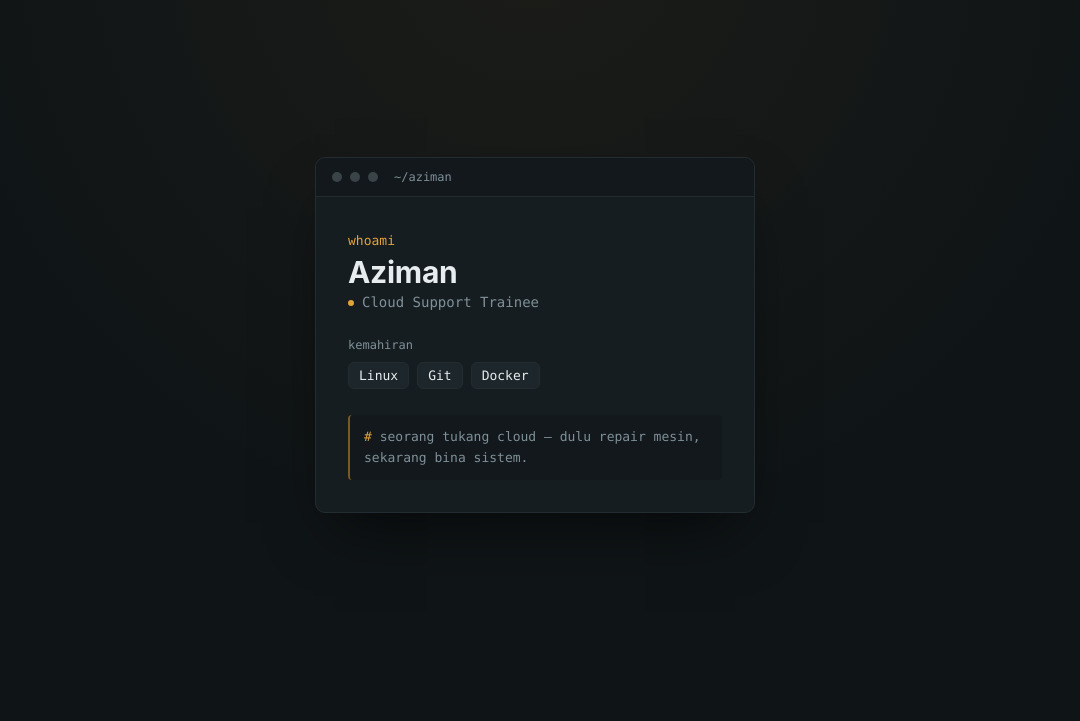
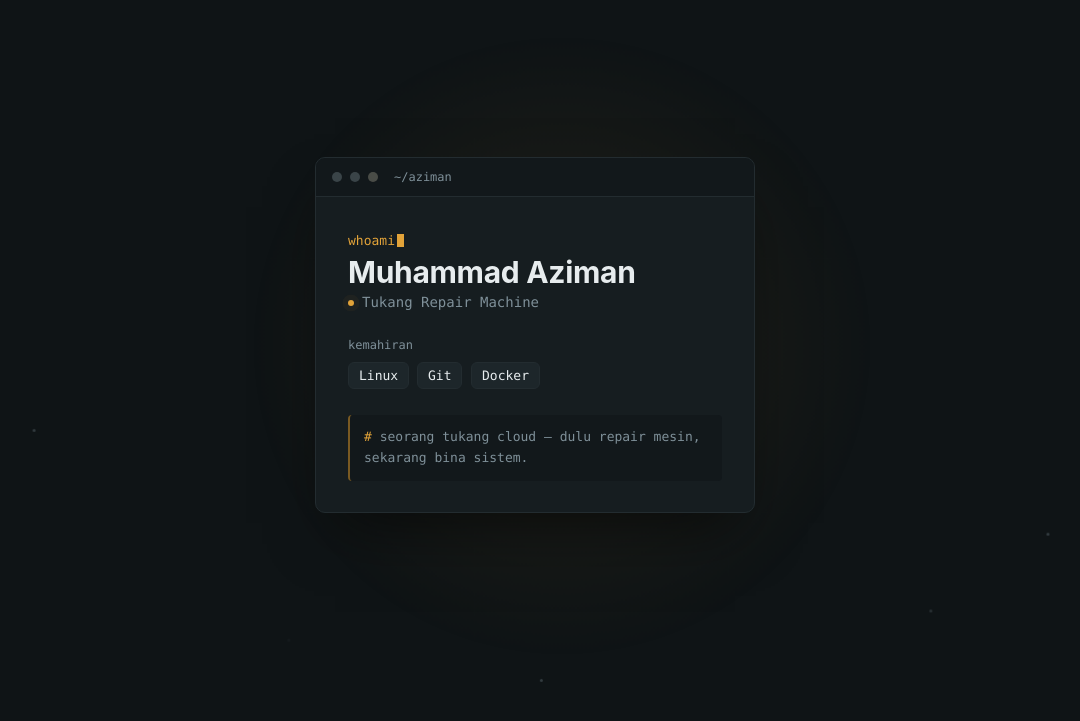
Before and after one commit to azimanlab/azimanlab.github.io, a plain HTML site: page index.html in a window 1280 px wide. Shown: the part 65-786 px from the top of the page, without its empty margins (105-1185 px from the left). Drawn offline with Linux system fonts and the light colour scheme.

Commit message:
mantapkan

```diff
--- a/index.html
+++ b/index.html
@@ -13,30 +13,68 @@
     --muted: #7f9099;
     --accent: #e2a339;
     --accent-dim: #7a5a22;
+    --accent-glow: rgba(226,163,57,0.35);
     --mono: ui-monospace, SFMono-Regular, Menlo, Consolas, "Liberation Mono", monospace;
     --sans: -apple-system, BlinkMacSystemFont, "Segoe UI", Roboto, Helvetica, Arial, sans-serif;
   }
 
   * { box-sizing: border-box; }
-
-  html, body {
-    height: 100%;
-    margin: 0;
-  }
+  html, body { height: 100%; margin: 0; }
 
   body {
-    background:
-      radial-gradient(circle at 50% 0%, rgba(226,163,57,0.06), transparent 60%),
-      var(--bg);
+    background: var(--bg);
     color: var(--text);
     font-family: var(--sans);
     display: flex;
     align-items: center;
     justify-content: center;
     padding: 24px;
+    overflow: hidden;
+    position: relative;
+  }
+
+  /* ambient glow that drifts slowly behind the card */
+  .glow {
+    position: fixed;
+    width: 600px;
+    height: 600px;
+    border-radius: 50%;
+    background: radial-gradient(circle, rgba(226,163,57,0.10), transparent 65%);
+    top: 50%;
+    left: 50%;
+    transform: translate(-50%, -50%);
+    animation: drift 12s ease-in-out infinite;
+    pointer-events: none;
+    z-index: 0;
+  }
+
+  @keyframes drift {
+    0%, 100% { transform: translate(-55%, -52%) scale(1); }
+    50% { transform: translate(-45%, -48%) scale(1.15); }
+  }
+
+  /* floating particles, like faint dust in a server room */
+  .particle {
+    position: fixed;
+    width: 3px;
+    height: 3px;
+    background: var(--muted);
+    border-radius: 50%;
+    opacity: 0;
+    animation: float 9s linear infinite;
+    z-index: 0;
+  }
+
+  @keyframes float {
+    0%   { opacity: 0; transform: translateY(0) translateX(0); }
+    10%  { opacity: 0.35; }
+    90%  { opacity: 0.25; }
+    100% { opacity: 0; transform: translateY(-140px) translateX(20px); }
   }
 
   .card {
+    position: relative;
+    z-index: 1;
     width: 100%;
     max-width: 440px;
     background: var(--panel);
@@ -44,6 +82,18 @@
     border-radius: 10px;
     overflow: hidden;
     box-shadow: 0 30px 60px -20px rgba(0,0,0,0.6);
+    animation: rise 0.6s cubic-bezier(0.16, 1, 0.3, 1);
+    transition: box-shadow 0.4s ease, transform 0.4s ease;
+  }
+
+  .card:hover {
+    box-shadow: 0 30px 70px -18px rgba(0,0,0,0.7), 0 0 0 1px var(--accent-dim);
+    transform: translateY(-2px);
+  }
+
+  @keyframes rise {
+    from { opacity: 0; transform: translateY(14px) scale(0.98); }
+    to   { opacity: 1; transform: translateY(0) scale(1); }
   }
 
   .titlebar {
@@ -60,6 +110,14 @@
     height: 10px;
     border-radius: 50%;
     background: #3a4448;
+    transition: background 0.3s ease;
+  }
+
+  .dot:nth-child(3) { animation: blink-dot 2.4s ease-in-out infinite; }
+
+  @keyframes blink-dot {
+    0%, 80%, 100% { background: #3a4448; }
+    40% { background: var(--accent); box-shadow: 0 0 6px var(--accent-glow); }
   }
 
   .titlebar span.path {
@@ -71,6 +129,13 @@
 
   .content {
     padding: 36px 32px 32px;
+    opacity: 0;
+    animation: content-in 0.6s ease 0.15s forwards;
+  }
+
+  @keyframes content-in {
+    from { opacity: 0; transform: translateY(6px); }
+    to   { opacity: 1; transform: translateY(0); }
   }
 
   .prompt {
@@ -80,8 +145,22 @@
     margin: 0 0 6px;
   }
 
+  .cursor {
+    display: inline-block;
+    width: 7px;
+    height: 13px;
+    background: var(--accent);
+    margin-left: 2px;
+    vertical-align: -2px;
+    animation: blink 1s step-end infinite;
+  }
+
+  @keyframes blink {
+    0%, 50% { opacity: 1; }
+    50.01%, 100% { opacity: 0; }
+  }
+
   h1 {
-    font-family: var(--sans);
     font-size: 30px;
     font-weight: 650;
     letter-spacing: -0.01em;
@@ -105,6 +184,14 @@
     background: var(--accent);
     margin-right: 8px;
     vertical-align: middle;
+    box-shadow: 0 0 0 0 var(--accent-glow);
+    animation: pulse 2s ease-out infinite;
+  }
+
+  @keyframes pulse {
+    0%   { box-shadow: 0 0 0 0 var(--accent-glow); }
+    70%  { box-shadow: 0 0 0 6px rgba(226,163,57,0); }
+    100% { box-shadow: 0 0 0 0 rgba(226,163,57,0); }
   }
 
   .section-label {
@@ -129,6 +216,24 @@
     border: 1px solid var(--panel-edge);
     border-radius: 6px;
     padding: 5px 10px;
+    opacity: 0;
+    animation: pop-in 0.4s ease forwards;
+    transition: border-color 0.25s ease, transform 0.25s ease, background 0.25s ease;
+  }
+
+  .skill:nth-child(1) { animation-delay: 0.35s; }
+  .skill:nth-child(2) { animation-delay: 0.45s; }
+  .skill:nth-child(3) { animation-delay: 0.55s; }
+
+  @keyframes pop-in {
+    from { opacity: 0; transform: translateY(4px) scale(0.94); }
+    to   { opacity: 1; transform: translateY(0) scale(1); }
+  }
+
+  .skill:hover {
+    border-color: var(--accent-dim);
+    background: #232d32;
+    transform: translateY(-1px);
   }
 
   .fact {
@@ -141,6 +246,13 @@
     padding: 12px 14px;
     border-radius: 4px;
     margin: 0;
+    opacity: 0;
+    animation: content-in 0.5s ease 0.7s forwards;
+    transition: border-color 0.3s ease;
+  }
+
+  .fact:hover {
+    border-left-color: var(--accent);
   }
 
   .fact strong {
@@ -148,13 +260,12 @@
     font-weight: 500;
   }
 
-  @media (prefers-reduced-motion: no-preference) {
-    .card { animation: rise 0.5s ease-out; }
-  }
-
-  @keyframes rise {
-    from { opacity: 0; transform: translateY(8px); }
-    to { opacity: 1; transform: translateY(0); }
+  @media (prefers-reduced-motion: reduce) {
+    .card, .content, .skill, .fact, .glow, .particle, .dot:nth-child(3), .role::before, .cursor {
+      animation: none !important;
+      opacity: 1 !important;
+      transition: none !important;
+    }
   }
 
   a:focus-visible, .card:focus-visible {
@@ -165,6 +276,8 @@
 </head>
 <body>
 
+  <div class="glow"></div>
+
   <main class="card">
     <div class="titlebar">
       <span class="dot"></span>
@@ -174,9 +287,9 @@
     </div>
 
     <div class="content">
-      <p class="prompt">whoami</p>
-      <h1>Aziman</h1>
-      <p class="role">Cloud Support Trainee</p>
+      <p class="prompt">whoami<span class="cursor"></span></p>
+      <h1>Muhammad Aziman</h1>
+      <p class="role">Tukang Repair Machine</p>
 
       <p class="section-label">kemahiran</p>
       <div class="skills">
@@ -189,5 +302,21 @@
     </div>
   </main>
 
+  <script>
+    // faint drifting particles behind the card, purely decorative
+    (function(){
+      var count = 14;
+      for (var i = 0; i < count; i++) {
+        var p = document.createElement('div');
+        p.className = 'particle';
+        p.style.left = Math.random() * 100 + 'vw';
+        p.style.top = (60 + Math.random() * 40) + 'vh';
+        p.style.animationDelay = (Math.random() * 9) + 's';
+        p.style.animationDuration = (7 + Math.random() * 6) + 's';
+        document.body.appendChild(p);
+      }
+    })();
+  </script>
+
 </body>
 </html>
```
